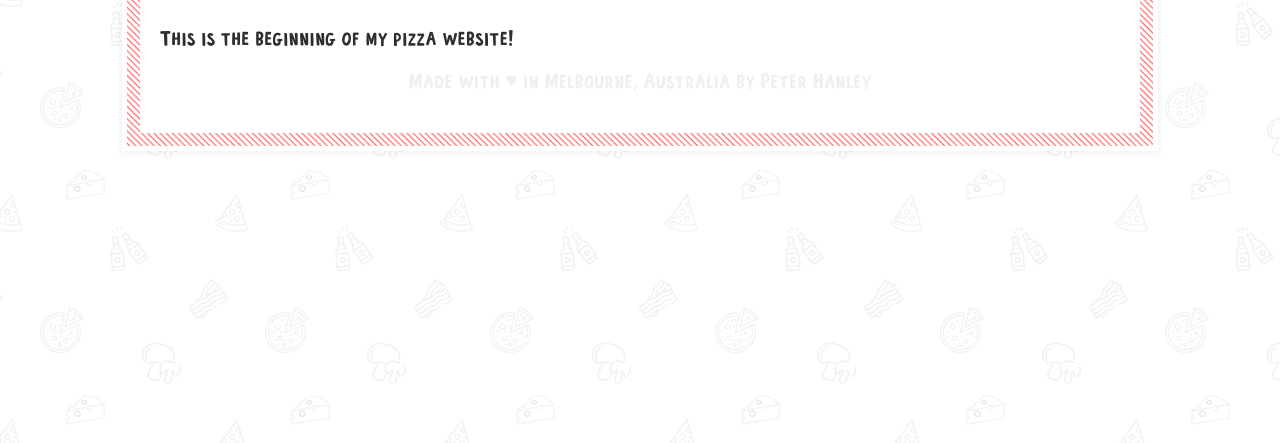
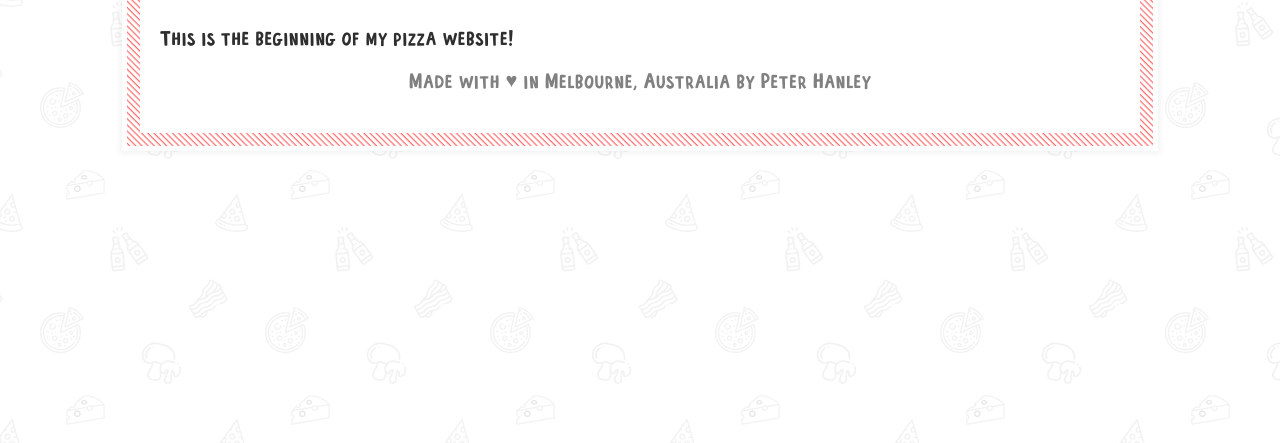
Before and after one commit to mrpeterhanley/Petes-Pizzas, a Gatsby site in the folder gatsby/: page / in a window 1280 px wide. Shown: the part 357-800 px from the top of the page. Built offline with nearby package versions, Linux system fonts and the light colour scheme; Gatsby itself is replaced by a stand-in of ours.

Commit message:
Changed footer color

```diff
--- a/gatsby/src/components/Footer.js
+++ b/gatsby/src/components/Footer.js
@@ -3,7 +3,7 @@ import styled from 'styled-components';
 
 const FooterStyles = styled.footer`
   text-align: center;
-  color: var(--grey);
+  color: grey;
 `;
 
 export default function Footer() {
```
